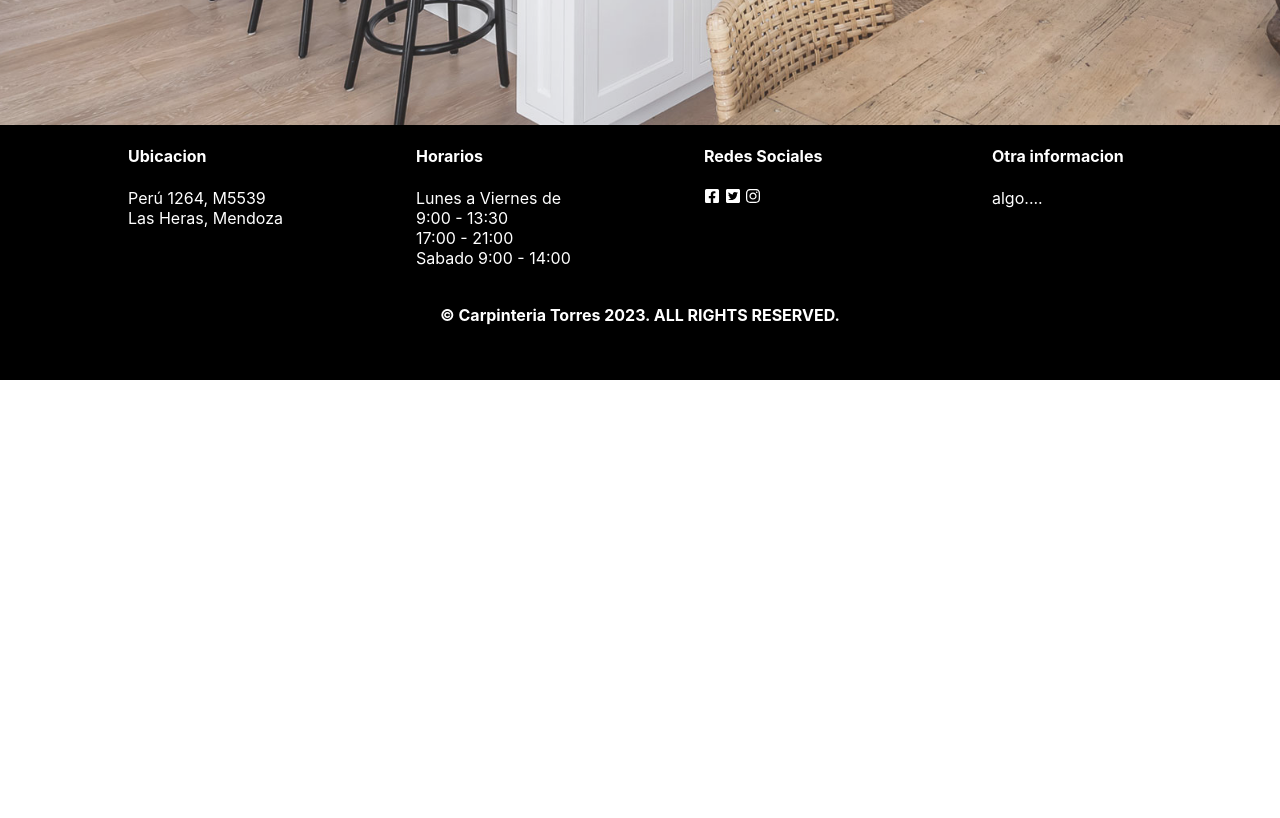
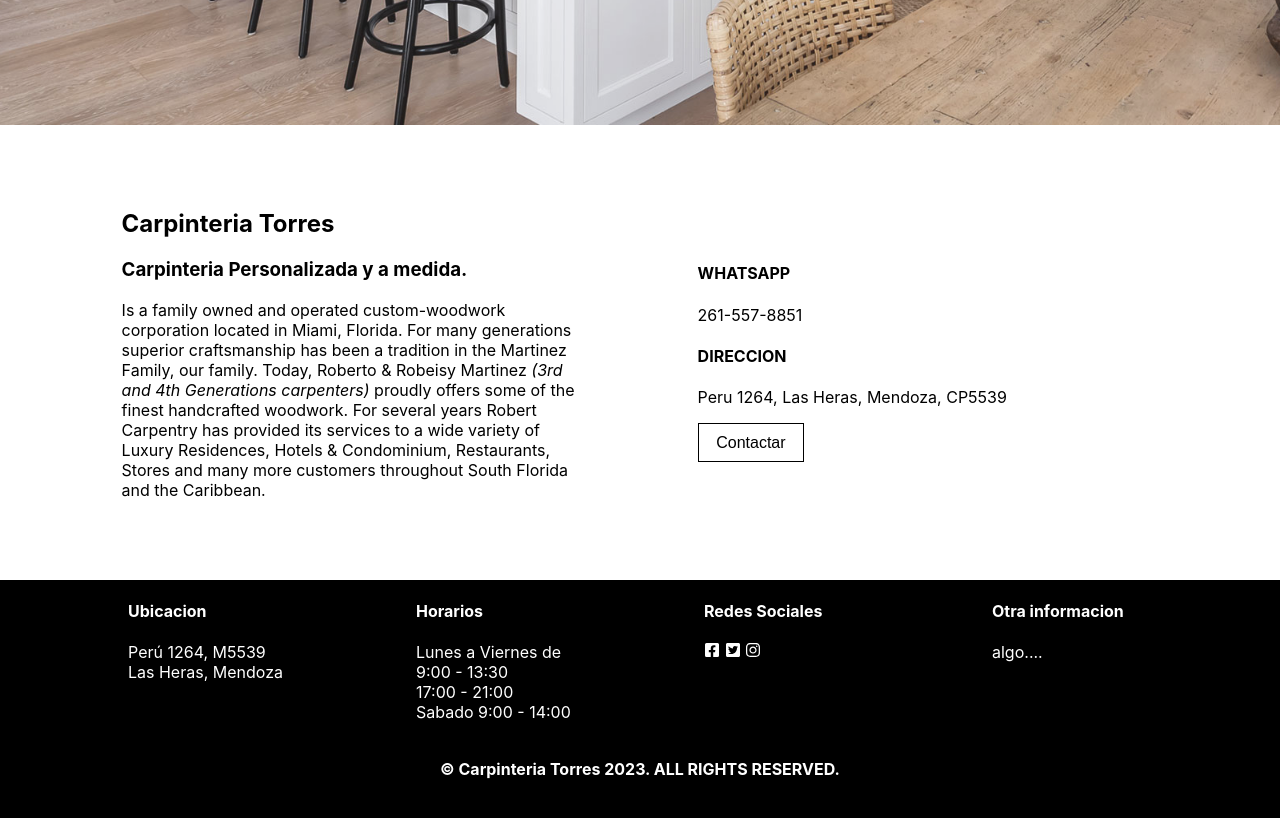
Before and after one commit to gabrielTor/carpentry-web, a Next.js app: page / in a window 1280 px wide. Shown: the part 860-1678 px from the top of the page. Before the commit the page ends 1240 px from the top, so only its background shows below. Built offline with nearby package versions, Linux system fonts and the light colour scheme.

Commit message:
brief about section on homepage.

```diff
--- /dev/null
+++ b/components/TextSection.tsx
@@ -0,0 +1,26 @@
+import styles from '../styles/TextSection.module.css'
+
+export default function TextSection() {
+    return (
+        <section className={styles.container}>
+            <div>
+                <h1>Carpinteria Torres</h1>
+                <h3>Carpinteria Personalizada y a medida.</h3>
+                <p>Is a family owned and operated custom-woodwork corporation located in Miami,
+                    Florida. For many generations superior craftsmanship has been a tradition in the
+                    Martinez Family, our family. Today, Roberto & Robeisy Martinez <em>(3rd and 4th
+                        Generations carpenters)</em> proudly offers some of the finest handcrafted
+                    woodwork. For several years Robert Carpentry has provided its services to a
+                    wide variety of Luxury Residences, Hotels & Condominium, Restaurants, Stores
+                    and many more customers throughout South Florida and the Caribbean.</p>
+            </div>
+            <div>
+                <h4>WHATSAPP</h4>
+                <p>261-557-8851</p>
+                <h4>DIRECCION</h4>
+                <p>Peru 1264, Las Heras, Mendoza, CP5539</p>
+                <button className='button'>Contactar</button>
+            </div>
+        </section>
+    )
+}
--- a/pages/index.tsx
+++ b/pages/index.tsx
@@ -4,6 +4,7 @@ import img1 from '../assets/HomeSlider_Web_1.jpg'
 import img2 from '../assets/HomeSlider_Web_2.jpg'
 import img3 from '../assets/HomeSlider_Web_3.jpg'
 import img4 from '../assets/HomeSlider_Web_4.jpg'
+import TextSection from '../components/TextSection'
 
 const sliderArray = [img1, img2, img3, img4]
 const sliderContent = sliderArray.map((a, i) => ({ id: ++i, src: a }))
@@ -12,6 +13,7 @@ const Home: NextPage = () => {
   return (
     <>
       <Slider content={sliderContent} />
+      <TextSection />
     </>
   )
 }
--- /dev/null
+++ b/styles/TextSection.module.css
@@ -0,0 +1,16 @@
+.container{
+    padding: 5%;
+    display: flex;
+    flex-grow: 1;
+    justify-content: space-between;
+}
+
+.container div{
+    padding: 0 5%;
+    width: 100%;
+    margin: auto;
+}
+
+.container p{
+    word-wrap: break-word;
+}
--- a/styles/globals.css
+++ b/styles/globals.css
@@ -19,6 +19,19 @@ a {
   min-height: 80vh;
 }
 
+.button{
+  background-color: transparent;
+  border: 1px solid black;
+  padding: 0.6em 1.1em;
+  font-size: medium;
+}
+
+.button:hover{
+  background-color: black;
+  color: white;
+  cursor: pointer;
+}
+
 @media (prefers-color-scheme: dark) {
   html {
     color-scheme: dark;
```
